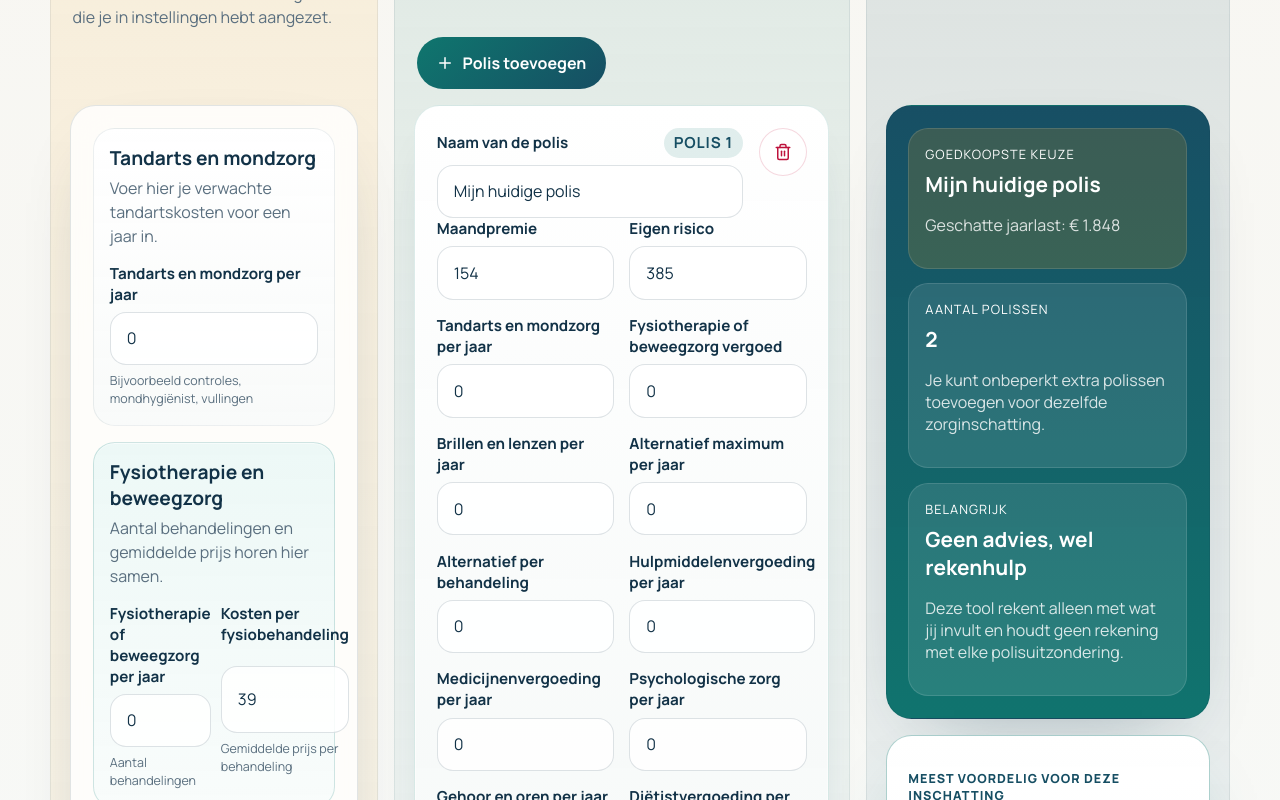
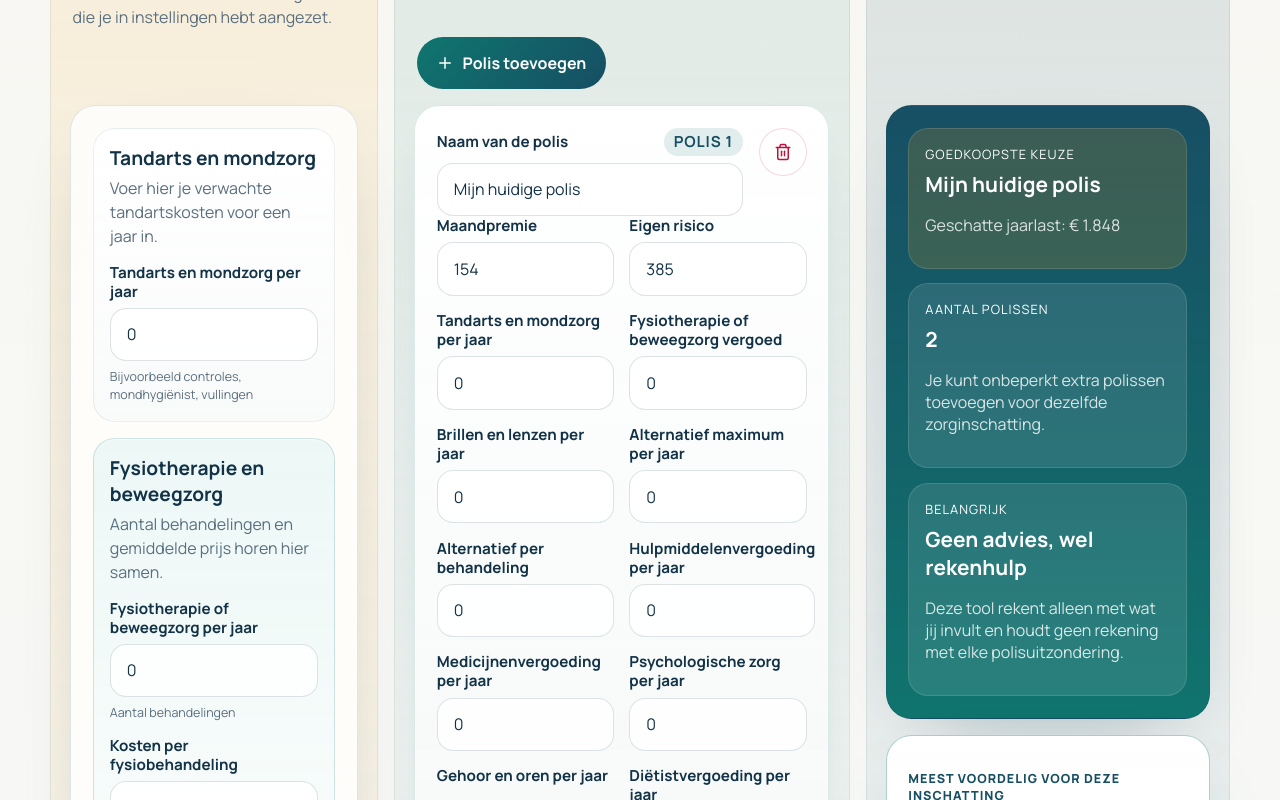
Before and after one commit to Paulmzuiderduin/zorgvergelijker, a React (Vite) app: page / in a window 1280 px wide. Shown: the part 880-1680 px from the top of the page. Built offline with nearby package versions, Linux system fonts and the light colour scheme.

Commit message:
Fix grouped zorggebruik card wrapping

```diff
--- a/src/styles.css
+++ b/src/styles.css
@@ -409,6 +409,7 @@ button {
     rgba(255, 255, 255, 0.72);
   border: 1px solid rgba(18, 50, 71, 0.08);
   box-shadow: inset 0 1px 0 rgba(255, 255, 255, 0.5);
+  container-type: inline-size;
 }
 
 .zorggroep-card-paired {
@@ -458,6 +459,7 @@ button {
 .field span {
   font-size: 0.95rem;
   font-weight: 700;
+  line-height: 1.25;
 }
 
 .field small {
@@ -664,6 +666,12 @@ button {
   margin-top: 0.9rem;
 }
 
+@container (max-width: 560px) {
+  .field-grid-paired {
+    grid-template-columns: 1fr;
+  }
+}
+
 @container (max-width: 520px) {
   .result-topline {
     flex-direction: column;
```
